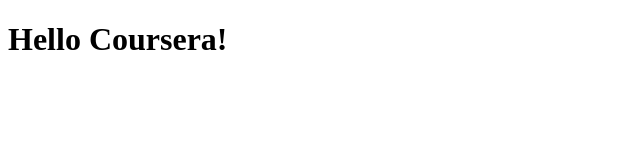
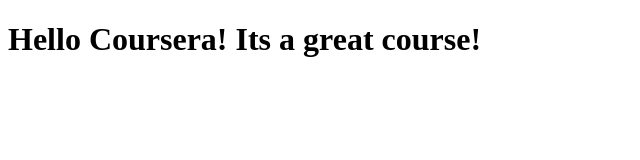
Before and after one commit to helsinggates/Coursera_Test, a plain HTML site: page sites/index.html in a window 1280 px wide. Shown: the whole page, without its empty margins (0-640 px from the left). Drawn offline with Linux system fonts and the light colour scheme.

Commit message:
Very small addition to the page.

```diff
--- a/sites/index.html
+++ b/sites/index.html
@@ -6,6 +6,6 @@
 	<title>Hello Coursera! It's a great course!</title>
 </head>
 <body>
-<h1>Hello Coursera!</h1>
+<h1>Hello Coursera! Its a great course!</h1>
 </body>
 </html>
```
